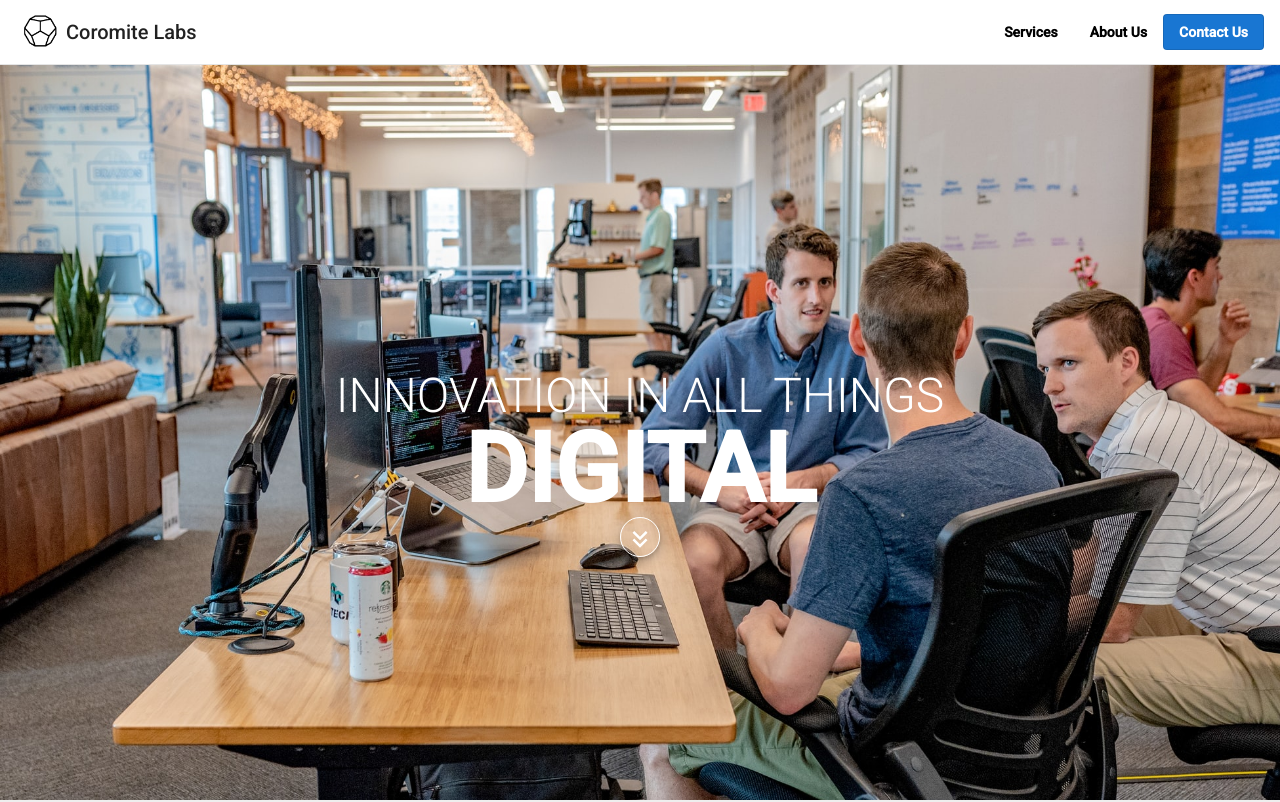
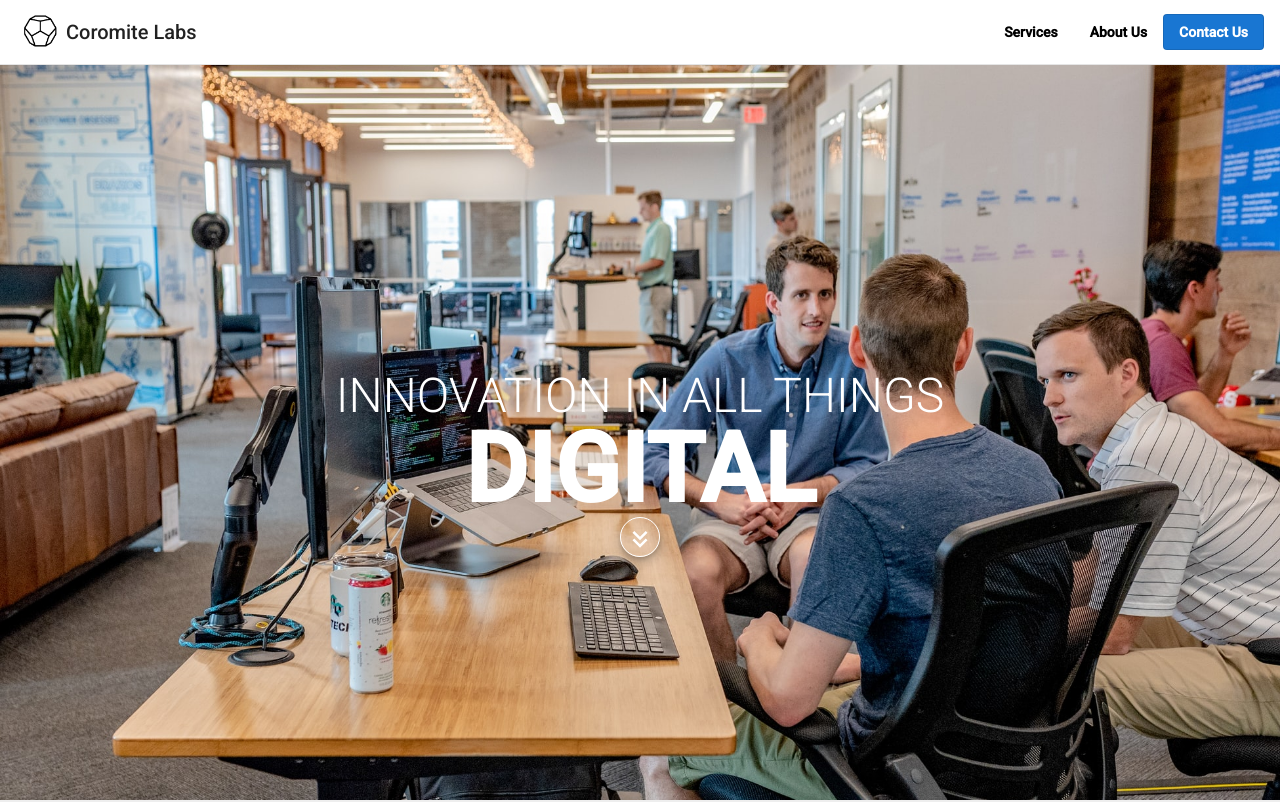
Before and after one commit to javier-munster/coromite-homepage, an Angular app: page / in a window 1280 px wide. Shown: the top 802 px of the page. Built offline with nearby package versions, Linux system fonts and the light colour scheme.

Commit message:
fix: top images on page now offset instead of centered

```diff
--- a/src/app/components/hero/hero.component.css
+++ b/src/app/components/hero/hero.component.css
@@ -1,7 +1,7 @@
 .hero-img {
     min-height: calc(100vh - 64px);
     max-width: 100%;
-    background: center center fixed;
+    background: center -100px fixed;
     background-repeat: no-repeat;
     background-size: cover;
     margin-top: 64px;
--- a/src/app/pages/about-page/about-page.component.css
+++ b/src/app/pages/about-page/about-page.component.css
@@ -10,7 +10,7 @@ h1 {
 .standard-img {
     height: 500px;
     width: 100%;
-    background: center center fixed;
+    background: center -100px fixed;
     background-repeat: no-repeat;
     background-size: cover;
     overflow: hidden;
```
